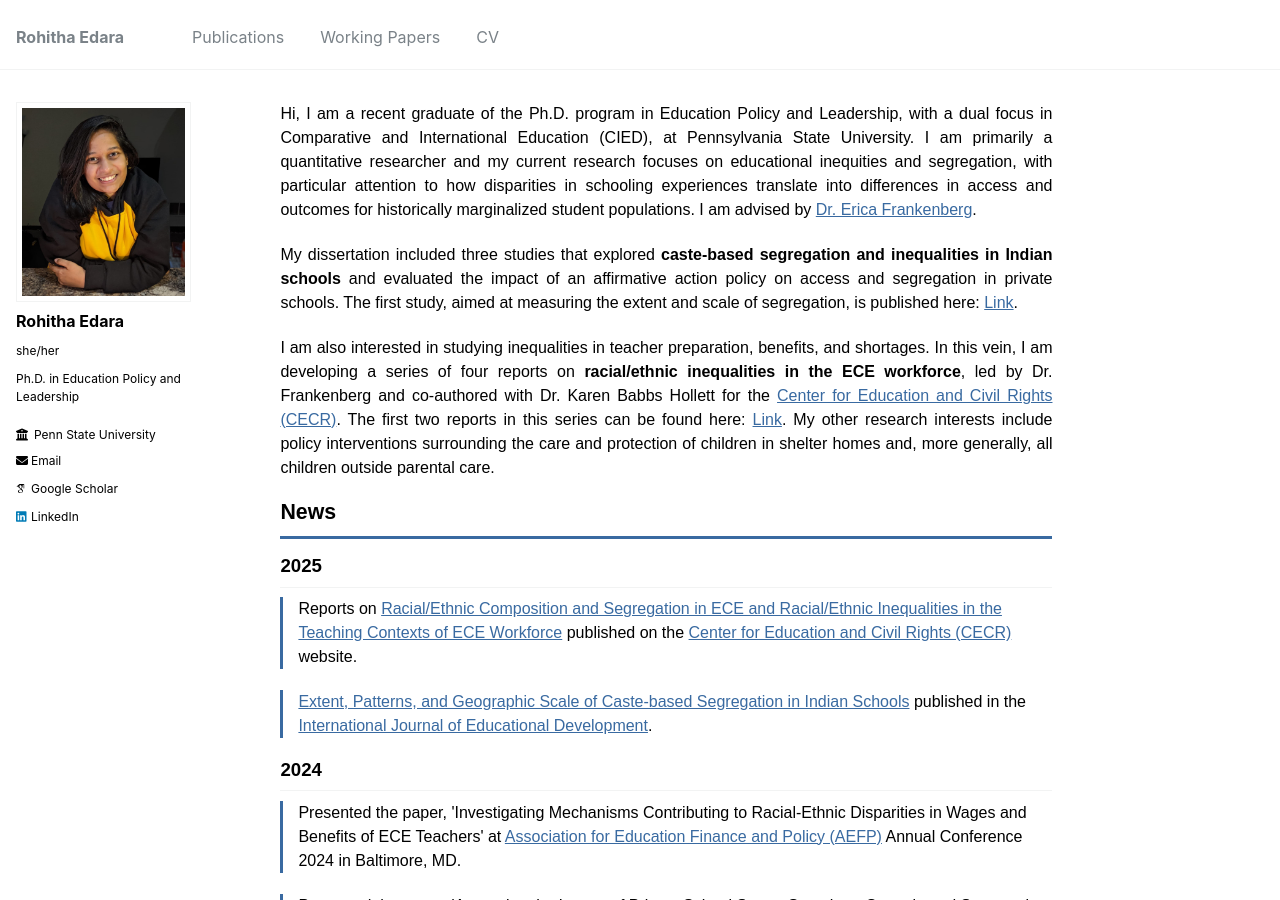
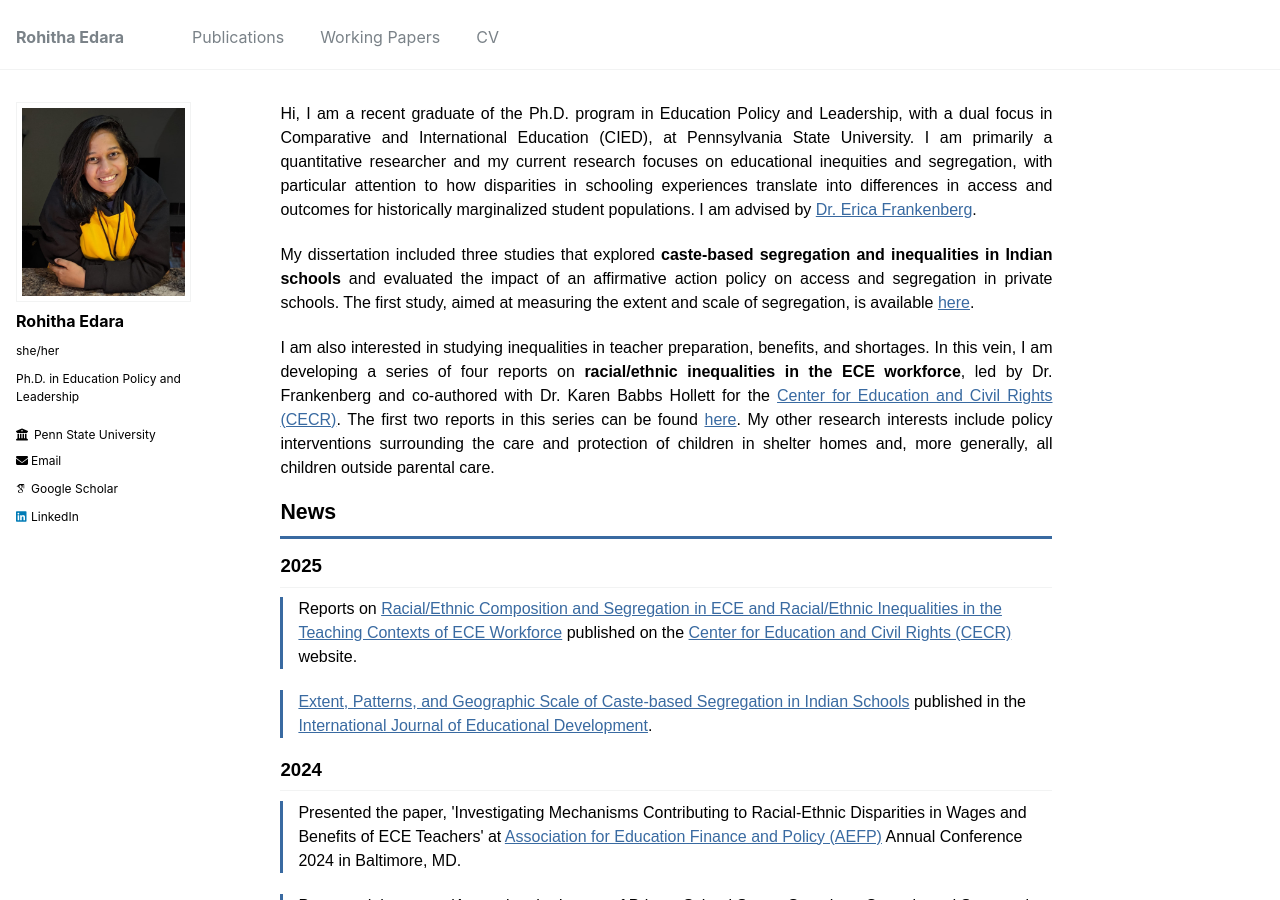
Before and after one commit to rohitha-edara/rohitha-edara.github.io, a Jekyll site: the page built from _pages/about.md, in a window 1280 px wide and 900 px high. Built offline with Jekyll 4.4.1, drawn with Linux system fonts in a browser that asks for light colours; some web fonts are replaced.

Commit message:
Update about.md

```diff
--- a/_pages/about.md
+++ b/_pages/about.md
@@ -52,9 +52,9 @@ redirect_from:
 
 <p align="justify">Hi, I am a recent graduate of the Ph.D. program in Education Policy and Leadership, with a dual focus in Comparative and International Education (CIED), at Pennsylvania State University. I am primarily a quantitative researcher and my current research focuses on educational inequities and segregation, with particular attention to how disparities in schooling experiences translate into differences in access and outcomes for historically marginalized student populations. I am advised by <a href="https://sites.psu.edu/frankenberg/">Dr. Erica Frankenberg</a>.
 
-<p align="justify">My dissertation included three studies that explored <b>caste-based segregation and inequalities in Indian schools</b> and evaluated the impact of an affirmative action policy on access and segregation in private schools. The first study, aimed at measuring the extent and scale of segregation, is published here: <a href="https://www.sciencedirect.com/science/article/abs/pii/S0738059325001452">Link</a>.
+<p align="justify">My dissertation included three studies that explored <b>caste-based segregation and inequalities in Indian schools</b> and evaluated the impact of an affirmative action policy on access and segregation in private schools. The first study, aimed at measuring the extent and scale of segregation, is available <a href="https://www.sciencedirect.com/science/article/abs/pii/S0738059325001452">here</a>.
 
-<p align="justify">I am also interested in studying inequalities in teacher preparation, benefits, and shortages. In this vein, I am developing a series of four reports on <b>racial/ethnic inequalities in the ECE workforce</b>, led by Dr. Frankenberg and co-authored with Dr. Karen Babbs Hollett for the <a href="https://cecr.ed.psu.edu/">Center for Education and Civil Rights (CECR)</a>. The first two reports in this series can be found here: <a href="cecr.psu.edu/ece-reports/">Link</a>. My other research interests include policy interventions surrounding the care and protection of children in shelter homes and, more generally, all children outside parental care.</p>
+<p align="justify">I am also interested in studying inequalities in teacher preparation, benefits, and shortages. In this vein, I am developing a series of four reports on <b>racial/ethnic inequalities in the ECE workforce</b>, led by Dr. Frankenberg and co-authored with Dr. Karen Babbs Hollett for the <a href="https://cecr.ed.psu.edu/">Center for Education and Civil Rights (CECR)</a>. The first two reports in this series can be found <a href="cecr.psu.edu/ece-reports/">here</a>. My other research interests include policy interventions surrounding the care and protection of children in shelter homes and, more generally, all children outside parental care.</p>
 
 <h1 class="news-heading">News</h1>
 <h2>2025</h2>
```
